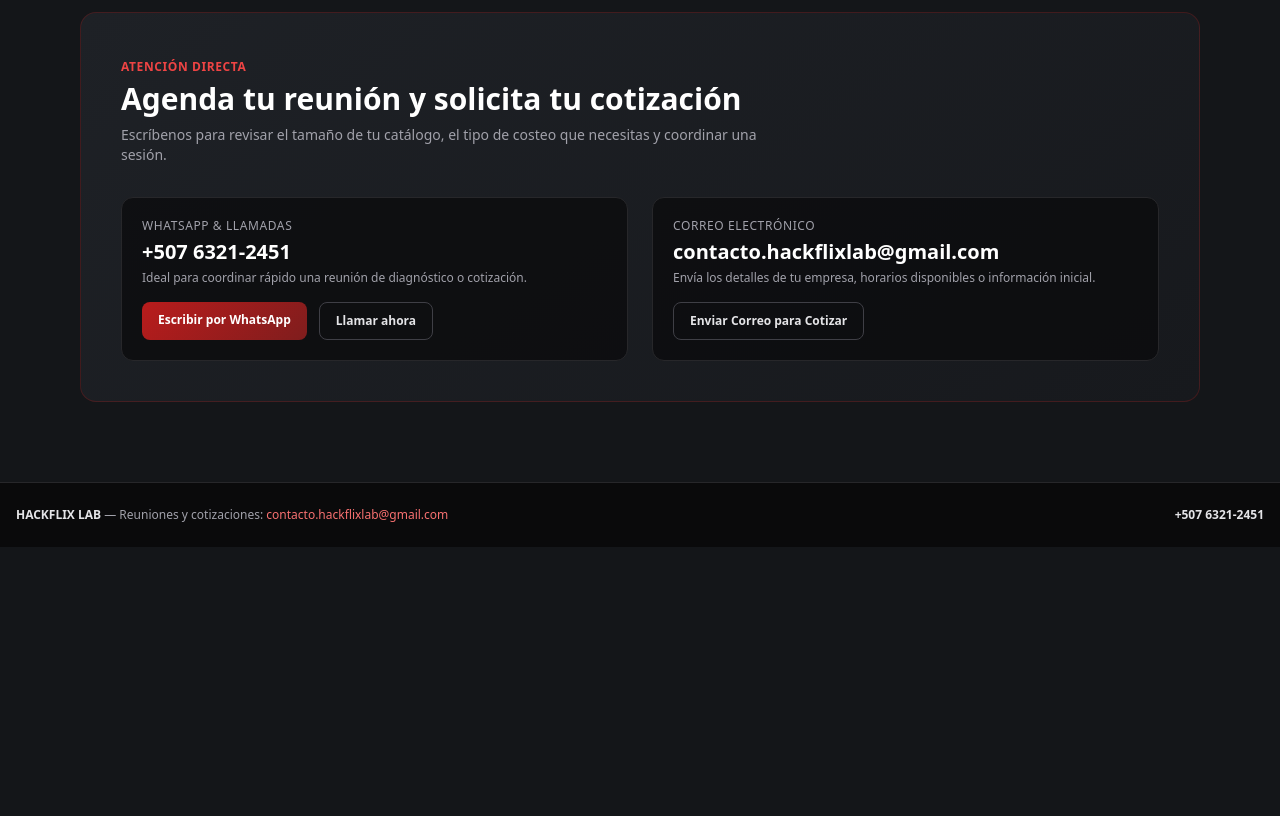
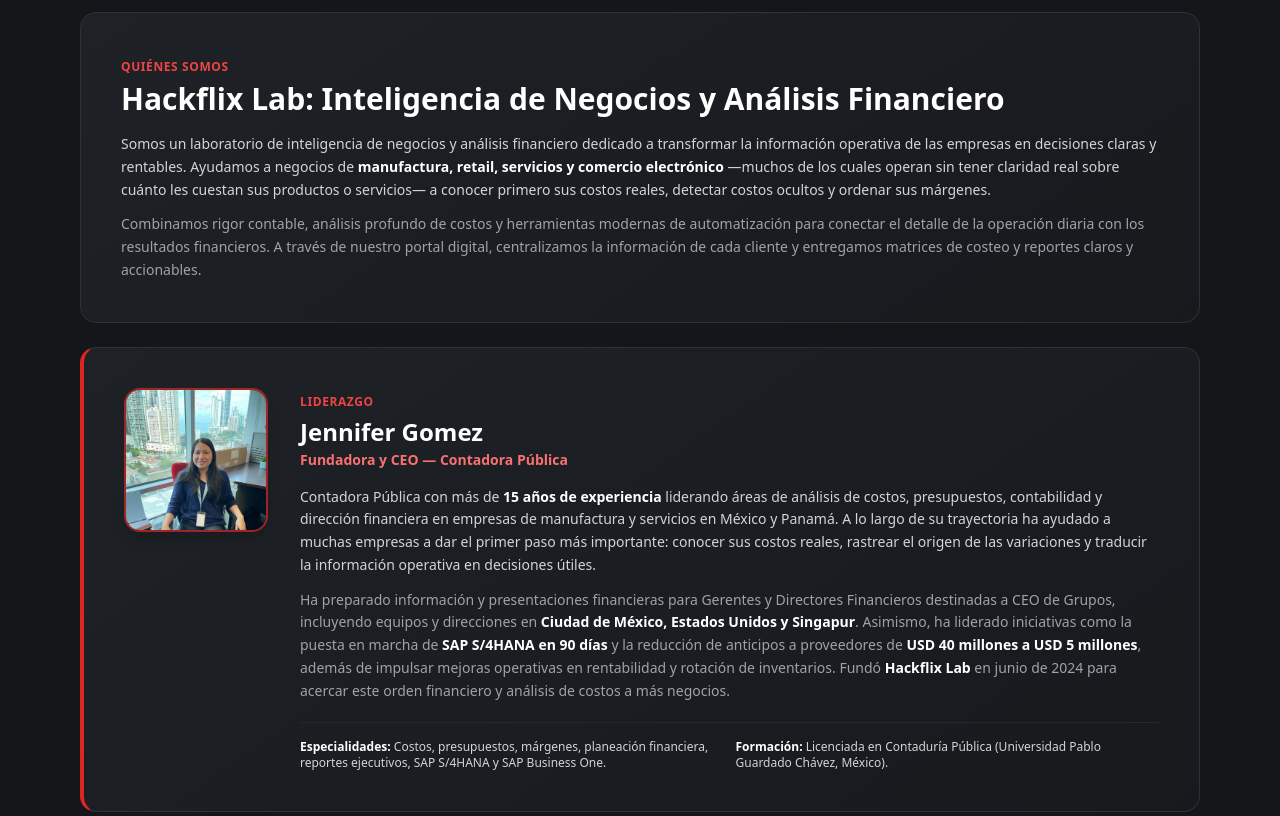
Before and after one commit to contactohackflixlab-beep/hackflix-lab, a plain HTML site: page index.html in a window 1280 px wide. Shown: the part 960-1776 px from the top of the page. Before the commit the page ends 1507 px from the top, so only its background shows below. Drawn offline with nearby package versions, Linux system fonts and the light colour scheme.

Commit message:
Update index.html

```diff
--- a/index.html
+++ b/index.html
@@ -27,6 +27,7 @@
 
       <nav class="flex flex-wrap items-center gap-2 sm:gap-3 text-sm">
         <button onclick="mostrarSeccion('vitrina')" class="px-3 py-1.5 rounded text-zinc-300 hover:text-white">Inicio</button>
+        <a href="#quienes-somos" onclick="mostrarSeccion('vitrina')" class="px-3 py-1.5 rounded text-zinc-300 hover:text-white">Nosotros</a>
         <a href="#agendar-cotizacion" onclick="mostrarSeccion('vitrina')" class="px-3 py-1.5 rounded text-zinc-300 hover:text-white">Cotizar</a>
         <button id="btnPortalNav" onclick="abrirPortal()" class="px-4 py-2 rounded font-semibold crimson-btn text-white shadow-lg shadow-red-950/40">
           Acceso Clientes
@@ -74,6 +75,49 @@
         <div class="text-red-500 font-black text-2xl mb-2">03. Descarga Ejecutiva</div>
         <h3 class="text-white font-bold text-lg mb-2">Decisiones con Certeza</h3>
         <p class="text-zinc-400 text-sm">Recibe en tu mismo portal tu matriz limpia de costeo, semáforo de productos rentables vs. productos en pérdida y alertas de precios.</p>
+      </div>
+    </section>
+
+    <section id="quienes-somos" class="max-w-6xl mx-auto px-4 pb-16 space-y-6">
+      <div class="metal-card p-8 md:p-10 rounded-2xl">
+        <span class="text-xs font-bold uppercase tracking-wider text-red-500">Quiénes Somos</span>
+        <h2 class="text-2xl md:text-3xl font-black text-white mt-1">
+          Hackflix Lab: Inteligencia de Negocios y Análisis Financiero
+        </h2>
+        <p class="text-sm text-zinc-300 leading-relaxed mt-4">
+          Somos un laboratorio de inteligencia de negocios y análisis financiero dedicado a transformar la información operativa de las empresas en decisiones claras y rentables. Ayudamos a negocios de <strong class="text-white">manufactura, retail, servicios y comercio electrónico</strong> —muchos de los cuales operan sin tener claridad real sobre cuánto les cuestan sus productos o servicios— a conocer primero sus costos reales, detectar costos ocultos y ordenar sus márgenes.
+        </p>
+        <p class="text-sm text-zinc-400 leading-relaxed mt-3">
+          Combinamos rigor contable, análisis profundo de costos y herramientas modernas de automatización para conectar el detalle de la operación diaria con los resultados financieros. A través de nuestro portal digital, centralizamos la información de cada cliente y entregamos matrices de costeo y reportes claros y accionables.
+        </p>
+      </div>
+
+      <div class="metal-card p-8 md:p-10 rounded-2xl border-l-4 border-l-red-600">
+        <div class="flex flex-col md:flex-row items-start gap-6 md:gap-8">
+          <img
+            src="./JENNIFER GOMEZ.jpeg"
+            alt="Jennifer Gomez — Fundadora y CEO de Hackflix Lab"
+            class="w-32 h-32 sm:w-36 sm:h-36 rounded-2xl object-cover object-top border-2 border-red-600/70 shrink-0 shadow-lg"
+          />
+
+          <div class="flex-1 min-w-0">
+            <span class="text-xs font-bold uppercase tracking-wider text-red-500">Liderazgo</span>
+            <h3 class="text-2xl font-black text-white mt-1">Jennifer Gomez</h3>
+            <p class="text-sm font-semibold text-red-400 mt-0.5">Fundadora y CEO — Contadora Pública</p>
+
+            <p class="text-sm text-zinc-300 leading-relaxed mt-4">
+              Contadora Pública con más de <strong class="text-white">15 años de experiencia</strong> liderando áreas de análisis de costos, presupuestos, contabilidad y dirección financiera en empresas de manufactura y servicios en México y Panamá. A lo largo de su trayectoria ha ayudado a muchas empresas a dar el primer paso más importante: conocer sus costos reales, rastrear el origen de las variaciones y traducir la información operativa en decisiones útiles.
+            </p>
+            <p class="text-sm text-zinc-400 leading-relaxed mt-3">
+              Ha preparado información y presentaciones financieras para Gerentes y Directores Financieros destinadas a CEO de Grupos, incluyendo equipos y direcciones en <strong class="text-white">Ciudad de México, Estados Unidos y Singapur</strong>. Asimismo, ha liderado iniciativas como la puesta en marcha de <strong class="text-white">SAP S/4HANA en 90 días</strong> y la reducción de anticipos a proveedores de <strong class="text-white">USD 40 millones a USD 5 millones</strong>, además de impulsar mejoras operativas en rentabilidad y rotación de inventarios. Fundó <strong class="text-white">Hackflix Lab</strong> en junio de 2024 para acercar este orden financiero y análisis de costos a más negocios.
+            </p>
+
+            <div class="mt-5 pt-4 border-t border-zinc-800 grid sm:grid-cols-2 gap-3 text-xs text-zinc-300">
+              <div><strong class="text-white">Especialidades:</strong> Costos, presupuestos, márgenes, planeación financiera, reportes ejecutivos, SAP S/4HANA y SAP Business One.</div>
+              <div><strong class="text-white">Formación:</strong> Licenciada en Contaduría Pública (Universidad Pablo Guardado Chávez, México).</div>
+            </div>
+          </div>
+        </div>
       </div>
     </section>
 
```
